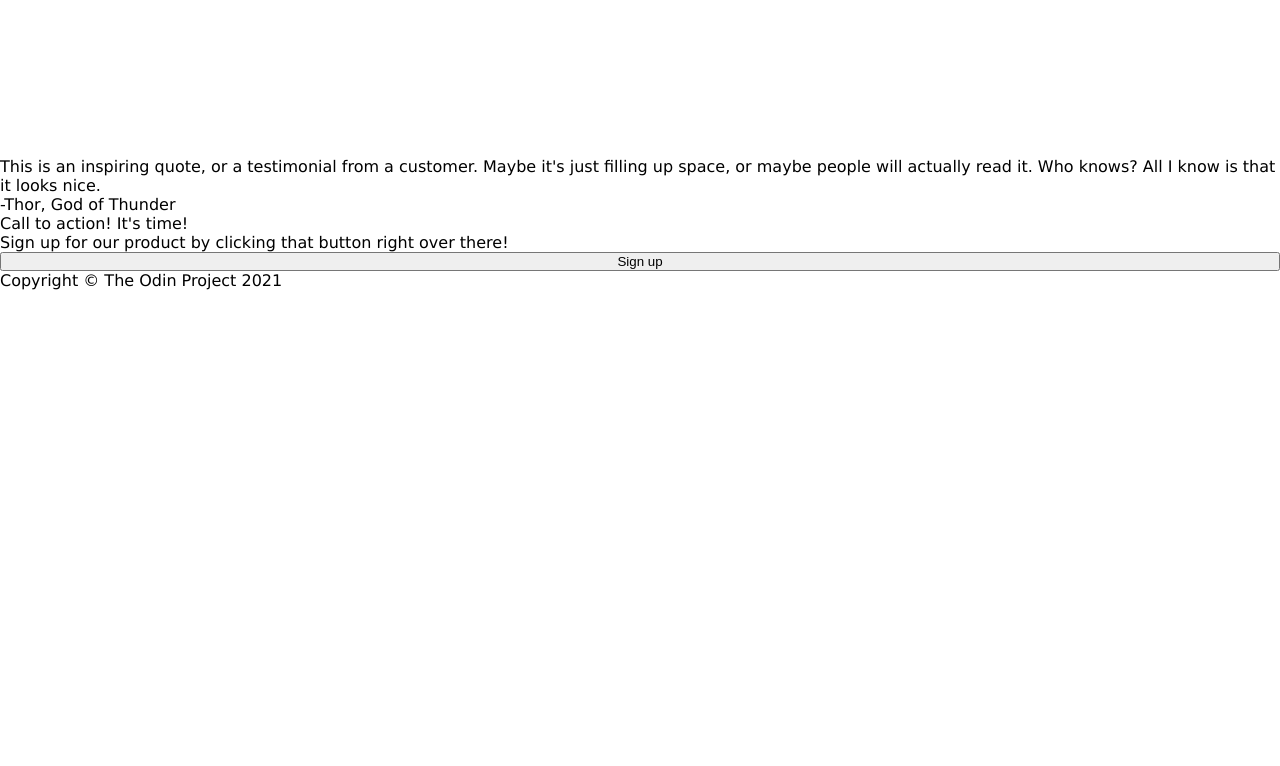
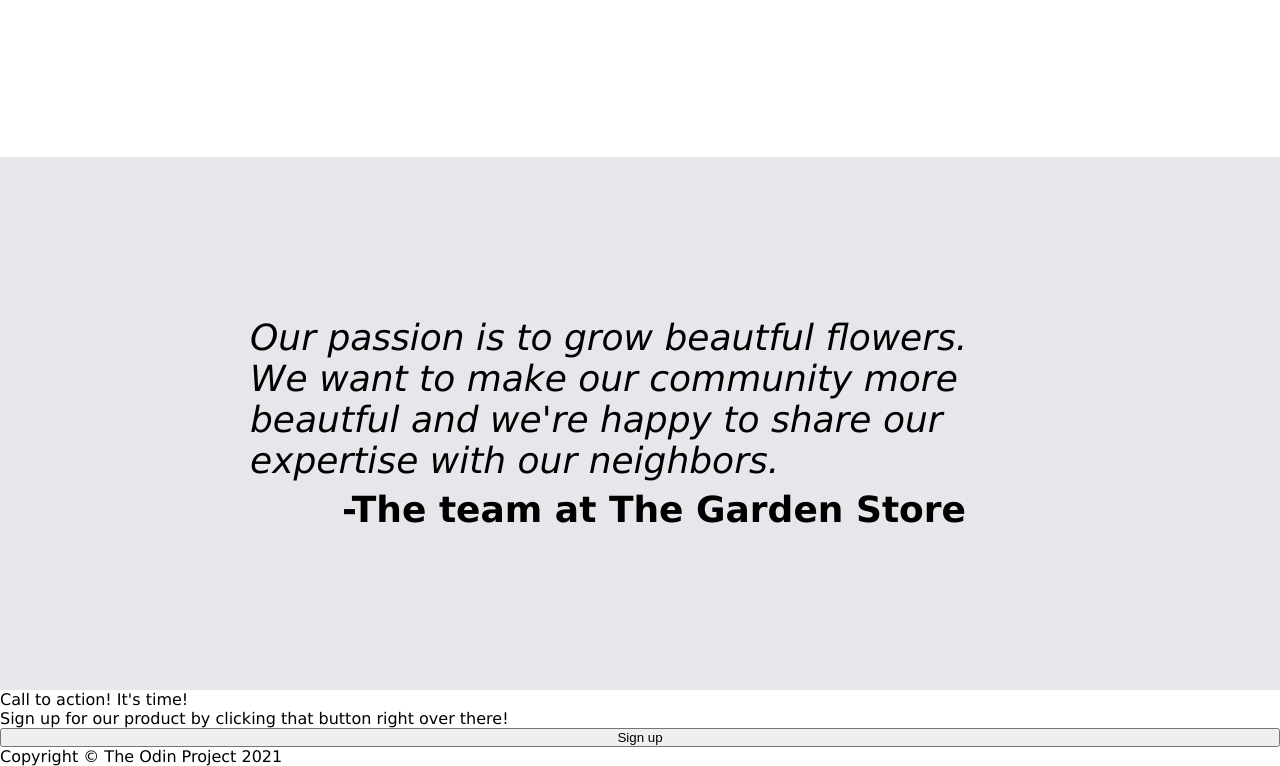
Before and after one commit to jrflynn3/odin-landing-page, a plain HTML site: page index.html in a window 1280 px wide. Shown: the part 1217-1983 px from the top of the page. Before the commit the page ends 1507 px from the top, so only its background shows below. Drawn offline with Linux system fonts and the light colour scheme.

Commit message:
Add styling for info section

```diff
--- a/CSS/style.css
+++ b/CSS/style.css
@@ -26,6 +26,19 @@
     border-color: green;
 } */
 
+.intro-subtxt,
+.signup-btn,
+a {
+    color: #E5E7EB;
+    font-size: 18x;
+}
+
+.info,
+.intro,
+.quote-text {
+    margin: 160px 250px;
+}
+
 .header {
     background-color: #1F2937;
 }
@@ -38,12 +51,13 @@
 }
 
 .info {
-    margin: 64px 250px 160px 250px;
+    margin-top: 64px;
 }
 
 .info-cards {
     display: flex;
-    justify-content: space-between;
+    justify-content: center;
+    gap: 48px;
 }
 
 .info-cards div {
@@ -74,7 +88,6 @@
     background-color: #1F2937;
     display: flex;
     justify-content: space-between;
-    margin: 160px 250px;
 }
 
 .intro-img {
@@ -97,18 +110,28 @@
     padding: 16px 0;
 }
 
-.intro-subtxt,
-.signup-btn,
-a {
-    color: #E5E7EB;
-    font-size: 18x;
-}
-
 .logo {
     color: #f9faf8;
     font-size: 24px;
     font-weight: 700;
     margin-right: auto;
+}
+
+.quote {
+    background-color: #E5E7EB;
+}
+
+.quote-text {
+    align-items: flex-end;
+    display: flex;
+    gap: 8px;
+    flex-direction: column;
+    font-size: 36px;
+}
+
+.quotee {
+    font-weight: 900;
+    padding-right: 64px;
 }
 
 .signup-btn {
--- a/index.html
+++ b/index.html
@@ -53,9 +53,12 @@
         </div>
     </div>
 
-    <div>This is an inspiring quote, or a testimonial from a customer. Maybe it's just filling up space, or maybe people
-        will actually read it. Who knows? All I know is that it looks nice.</div>
-    <div>-Thor, God of Thunder</div>
+    <div class="quote">
+        <div class="quote-text">
+            <em>Our passion is to grow beautful flowers. We want to make our community more beautful and we're happy to share our expertise with our neighbors.</em>
+            <div class="quotee">-The team at The Garden Store</div>
+        </div>
+    </div>
 
     <div>Call to action! It's time!</div>
     <div>Sign up for our product by clicking that button right over there!</div>
```
